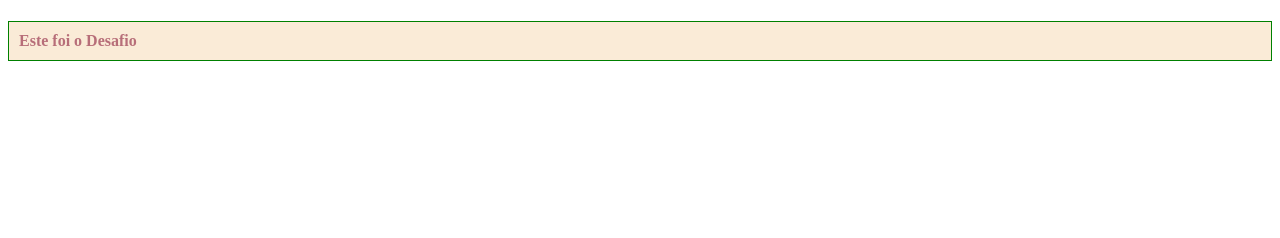
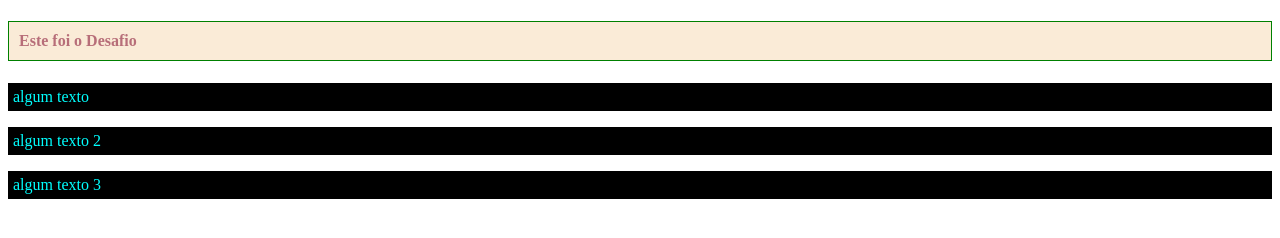
Before and after one commit to CauaMata14/Atividades-Treino, a plain HTML site: page INTRO/css/index2.html in a window 1280 px wide. Drawn offline with Linux system fonts and the light colour scheme.

Commit message:
Adicionando novos códigos ao projeto

```diff
--- a/INTRO/css/index2.html
+++ b/INTRO/css/index2.html
@@ -4,9 +4,16 @@
     <meta charset="UTF-8">
     <meta name="viewport" content="width=device-width, initial-scale=1.0">
     <title>Desafio css</title>
+    <link rel="stylesheet" href="style.css">
     <link rel="stylesheet" href="titulos.css">
 </head>
 <body>
     <h4>Este foi o Desafio</h4>
+    <!-- 8 classes -->
+     <p class="paragraph">algum texto</p>
+     <p class="paragraph">algum texto 2</p>
+     <p class="paragraph">algum texto 3</p>
+
+
 </body>
 </html>
--- a/INTRO/css/style.css
+++ b/INTRO/css/style.css
@@ -11,3 +11,9 @@ P{
     color: blueviolet;
 }
 /* 5 - mais um comentario */
+/* 6 - classes */
+.paragraph{
+    background-color: black;
+    color: aqua;
+    padding: 5px;
+}
```
